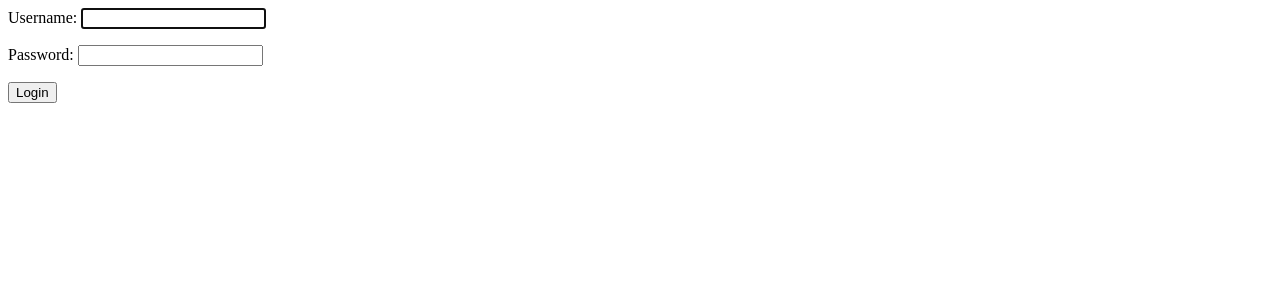
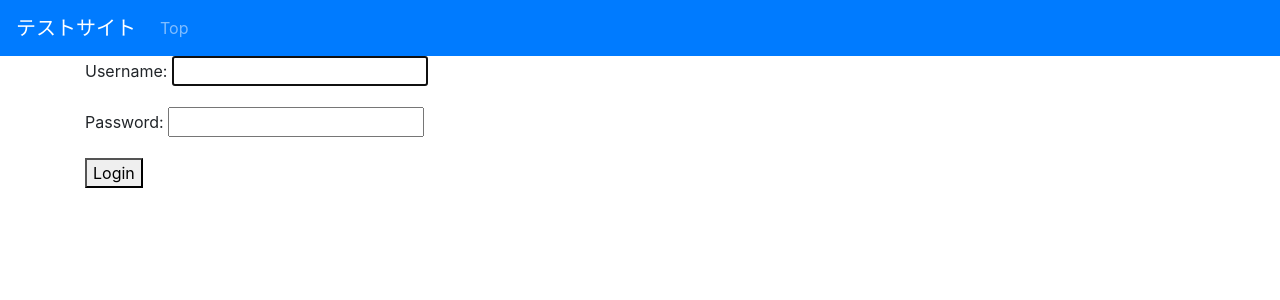
Before and after one commit to carbohydratepro/work, a Django app: page /login/ in a window 1280 px wide. Shown: the top 300 px of the page. Run offline with Django 3.2, Linux system fonts and the light colour scheme; some libraries are stand-ins or nearby versions.

Commit message:
テンプレートの適用

```diff
--- a/auth_app/middleware.py
+++ b/auth_app/middleware.py
@@ -12,7 +12,8 @@ class LoginRequiredMiddleware:
         return response
 
     def process_view(self, request, view_func, view_args, view_kwargs):
-        # ログインページやadminページへのアクセスは除外
-        if not request.user.is_authenticated and request.path not in [reverse('login'), '/admin/']:
-            return HttpResponseRedirect(reverse('login'))
+        # ログインページ, adminページ, トップページへのアクセスは除外
+        allowed_paths = [reverse('login'), '/admin/', reverse('top')]
+        if request.path not in allowed_paths:
+            return HttpResponseRedirect(reverse('top'))
         return None
--- /dev/null
+++ b/auth_app/templates/registration/base.html
@@ -0,0 +1,41 @@
+<!doctype html>
+<html lang="ja">
+  <head>
+    <!-- Required meta tags -->
+    <meta charset="utf-8">
+    <meta name="viewport" content="width=device-width, initial-scale=1, shrink-to-fit=no">
+
+    <!-- 互換表示の解除 -->
+    <meta http-equiv="X-UA-Compatible" content="IE=edge">
+
+    <!-- Bootstrap CSS -->
+    <link rel="stylesheet" href="https://stackpath.bootstrapcdn.com/bootstrap/4.3.1/css/bootstrap.min.css" integrity="sha384-ggOyR0iXCbMQv3Xipma34MD+dH/1fQ784/j6cY/iJTQUOhcWr7x9JvoRxT2MZw1T" crossorigin="anonymous">
+
+    <title>ユーザー登録・更新</title>
+  </head>
+  <body>
+    <!-- ナビバー -->
+    <nav class="navbar navbar-expand-md navbar-dark bg-primary">
+      <a class="navbar-brand" href="{% url 'top' %}">テストサイト</a>
+      <button class="navbar-toggler" type="button" data-toggle="collapse" data-target="#navbarSupportedContent" aria-controls="navbarSupportedContent" aria-expanded="false" aria-label="Toggle navigation">
+        <span class="navbar-toggler-icon"></span>
+      </button>
+
+      <div class="collapse navbar-collapse" id="navbarSupportedContent">
+        <ul class="navbar-nav mr-auto">
+          <li class="nav-item">
+            <a class="nav-link" href="{% url 'top' %}">Top</a>
+          </li>
+        </ul>
+      </div>
+    </nav>
+    <!-- コンテンツ -->
+    {% block content %}{% endblock %}
+
+    <!-- Optional JavaScript -->
+    <!-- jQuery first, then Popper.js, then Bootstrap JS -->
+    <script src="https://code.jquery.com/jquery-3.3.1.slim.min.js" integrity="sha384-q8i/X+965DzO0rT7abK41JStQIAqVgRVzpbzo5smXKp4YfRvH+8abtTE1Pi6jizo" crossorigin="anonymous"></script>
+    <script src="https://cdnjs.cloudflare.com/ajax/libs/popper.js/1.14.7/umd/popper.min.js" integrity="sha384-UO2eT0CpHqdSJQ6hJty5KVphtPhzWj9WO1clHTMGa3JDZwrnQq4sF86dIHNDz0W1" crossorigin="anonymous"></script>
+    <script src="https://stackpath.bootstrapcdn.com/bootstrap/4.3.1/js/bootstrap.min.js" integrity="sha384-JjSmVgyd0p3pXB1rRibZUAYoIIy6OrQ6VrjIEaFf/nJGzIxFDsf4x0xIM+B07jRM" crossorigin="anonymous"></script>
+  </body>
+</html>
--- a/auth_app/templates/registration/login.html
+++ b/auth_app/templates/registration/login.html
@@ -1,6 +1,13 @@
+{% extends "registration/base.html" %}
+
 <!-- templates/registration/login.html -->
-<form method="post">
-    {% csrf_token %}
-    {{ form.as_p }}
-    <button type="submit">Login</button>
-</form>
+
+{% block content %}
+<div class="container">
+    <form method="post">
+        {% csrf_token %}
+        {{ form.as_p }}
+        <button type="submit">Login</button>
+    </form>
+</div>
+{% endblock %}
--- a/auth_app/urls.py
+++ b/auth_app/urls.py
@@ -6,4 +6,5 @@ urlpatterns = [
     path('protected/', views.protected_view, name='protected-view'),
     path('login/', auth_views.LoginView.as_view(), name='login'),
     path('logout/', auth_views.LogoutView.as_view(), name='logout'),
+    path('top/', views.TopView.as_view(), name='top'),
 ]
--- a/auth_app/views.py
+++ b/auth_app/views.py
@@ -1,7 +1,11 @@
 from django.shortcuts import render
 from django.contrib.auth.decorators import login_required
+from django.views import generic
 
 @login_required
 def protected_view(request):
     # ここにビューのロジックを記述します。
-    return render(request, 'login.html')
+    return render(request, 'registaration/login.html')
+
+class TopView(generic.TemplateView):
+    template_name = 'registration/top.html'
--- a/project/settings.py
+++ b/project/settings.py
@@ -135,11 +135,11 @@ STATIC_URL = '/app/static/'
 DEFAULT_AUTO_FIELD = 'django.db.models.BigAutoField'
 
 LOGIN_REDIRECT_URL = '/calendar/'
-LOGIN_URL = '/login/'
+# LOGIN_URL = '/top/'
 
 
 AUTH_USER_MODEL = 'auth_app.CustomUser'
 
-LOGOUT_REDIRECT_URL = '/login'
+# LOGOUT_REDIRECT_URL = '/top/'
 
 ALLOWED_HOSTS = ['*']
```
Also changed, not shown: auth_app/templates/registration/top.html (added, +8 -0 lines), README.md.
